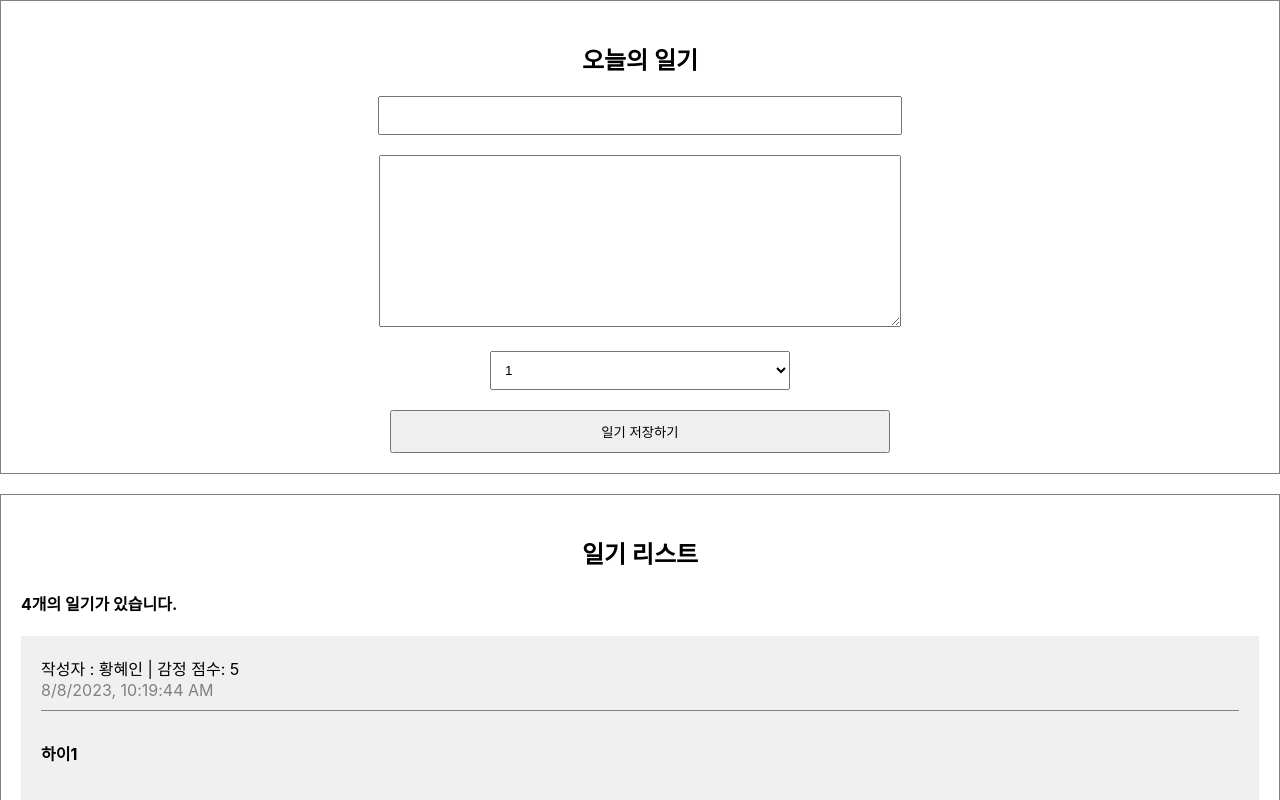
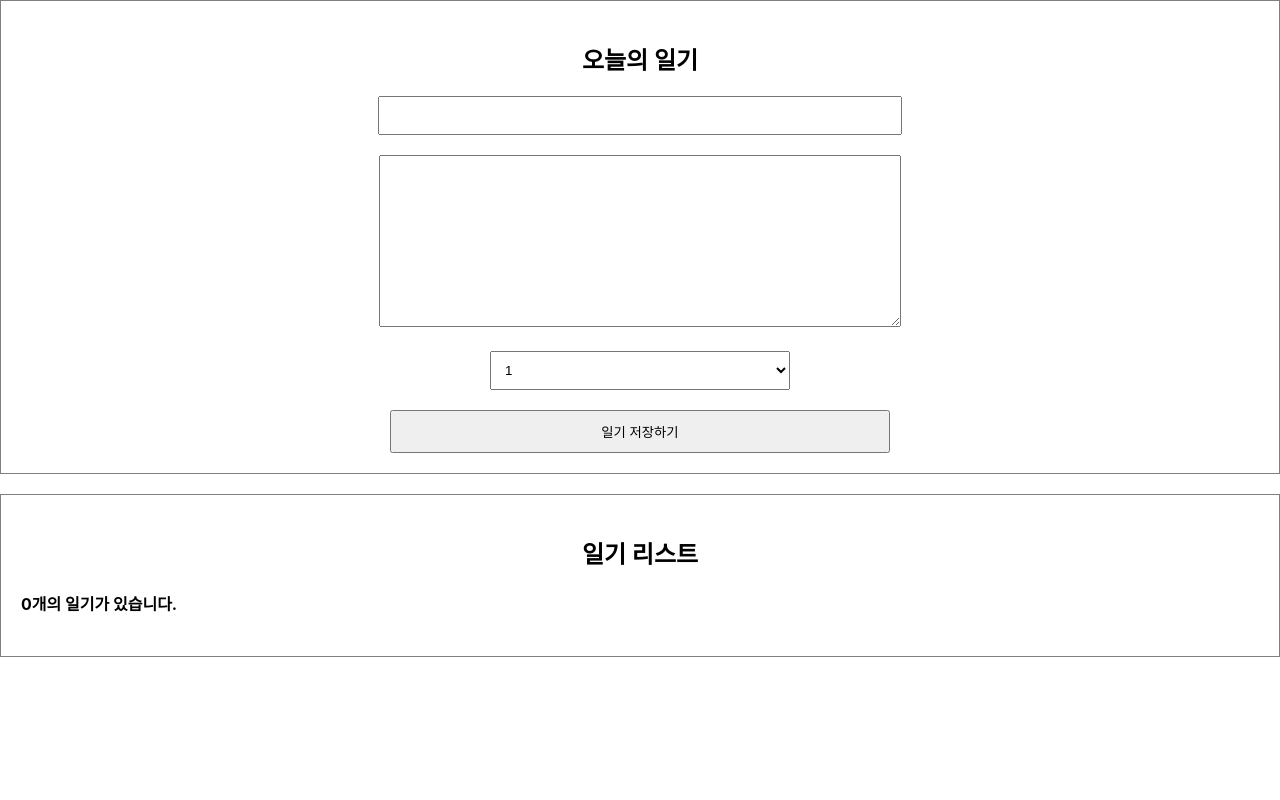
Before and after one commit to hwanghaein/simple-diary, a React (Create React App) app: page / in a window 1280 px wide. Shown: the top 800 px of the page. Built offline with nearby package versions, Linux system fonts and the light colour scheme.

Commit message:
React에서 배열 사용하기 2 - 데이터 추가하기

```diff
--- a/src/App.js
+++ b/src/App.js
@@ -2,45 +2,65 @@
 import './App.css';
 import DiaryEditor from './DiaryEditor/DiaryEditor';
 import DiaryList from './DiaryList';
+import { useRef, useState } from 'react';
 
-const dummyList = [
-  {
-    id:1,
-    author: "황혜인",
-    content: "하이1",
-    emotion: 5,
-    created_date: new Date().getTime()
-  },
-  {
-    id:2,
-    author: "짱구",
-    content: "하이2",
-    emotion: 3,
-    created_date: new Date().getTime()
-  },
-  {
-    id:3,
-    author: "철수",
-    content: "하이3",
-    emotion: 3,
-    created_date: new Date().getTime()
-  },
-  {
-    id:4,
-    author: "흰둥이",
-    content: "하이4",
-    emotion: 1,
-    created_date: new Date().getTime()
-  },
-]
+// const dummyList = [
+//   {
+//     id:1,
+//     author: "황혜인",
+//     content: "하이1",
+//     emotion: 5,
+//     created_date: new Date().getTime()
+//   },
+//   {
+//     id:2,
+//     author: "짱구",
+//     content: "하이2",
+//     emotion: 3,
+//     created_date: new Date().getTime()
+//   },
+//   {
+//     id:3,
+//     author: "철수",
+//     content: "하이3",
+//     emotion: 3,
+//     created_date: new Date().getTime()
+//   },
+//   {
+//     id:4,
+//     author: "흰둥이",
+//     content: "하이4",
+//     emotion: 1,
+//     created_date: new Date().getTime()
+//   },
+// ]
 
 function App() {
-  return (
-    <div>
-<DiaryEditor />
-<DiaryList diaryList={dummyList} />
+
+
+  const [data, setData] = useState([]);  // 1 (상태변화함수 만들기, 빈배열로 시작(일기 없는 상태로 출발))
+
+  const dataId = useRef(0); // 7 (id 인덱스 추가-> 변수 처럼 사용 필요 -> useRef 사용)
+
+  const onCreate = (author, content, emotion) => {; // 3 (data를 새로 생성하는 함수 만들기 - 새로운 일기 추가하는 함수)
+  const created_date = new Date().getTime(); // 5 (현재시간)
+  const newItem = { // 6 (새로운 일기 아이템으로 추가돼야하는것)
+  author,
+  content,
+  emotion,
+  created_date,
+  id: dataId.current
+  };
+    dataId.current += 1; // 8 (하나 만들면 id가 +1 증가해야함)
+    setData([newItem,...data]); // 9 (원래 아이템에서 맨 위에 새로운 일기 올라오게 하기)
+  }
+
+return (
+    <div className="App">
+<DiaryEditor onCreate={onCreate}/> {/*4 (글쓰기로 data 업데이트, 생성)*/}
+<DiaryList diaryList={data} /> {/*2 (리스트에 data 상태 전달*/}
     </div>
   );
-}
+};
 
 export default App;
--- a/src/DiaryEditor/DiaryEditor.jsx
+++ b/src/DiaryEditor/DiaryEditor.jsx
@@ -2,7 +2,7 @@
 import {useRef} from "react"; // 어떤 Dom 요소를 선택할 수 있게 함 (어디에 focus 효과를 줄지)
 import './DiaryEditor.css';
 
-const DiaryEditor = () => {
+const DiaryEditor = ({onCreate}) => { // 10 (onCreate 함수를 props로 받음)
   const authorInput = useRef();
   // HTML 돔 요소를 접근할 수 있게 해줌
   const contentInput = useRef();
@@ -37,7 +37,13 @@
       return;
     }
 
+    onCreate(state.author, state.content, state.emotion);  // 11 (일기 저장이 발생했을때 onCreate 함수 호출)
     alert("저장성공");
+    setState({ // 기본값으로 초기화
+      author: "",
+      content: "",
+      emotion: 1,
+    })
   };
 
 
```
